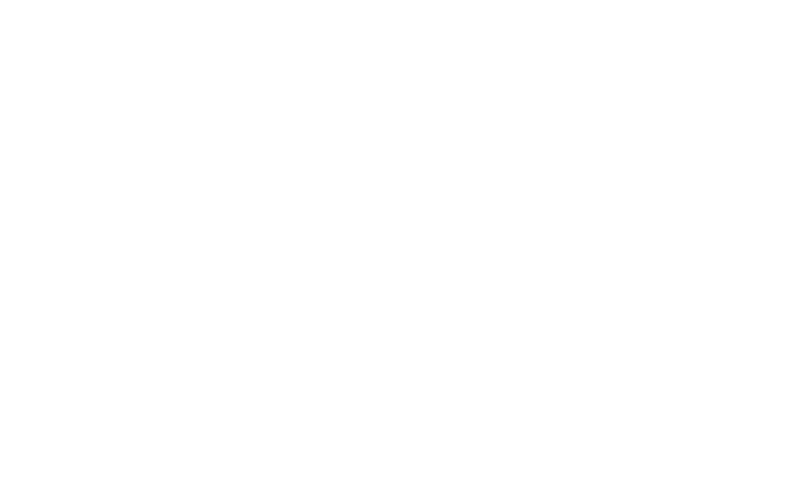
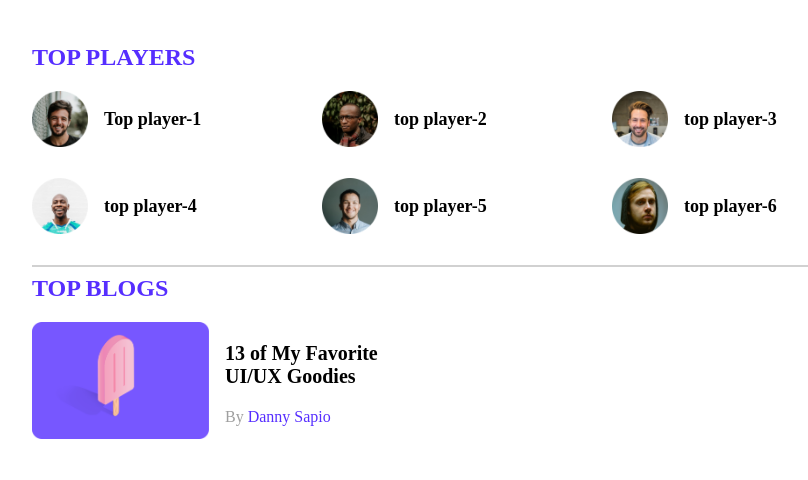
Before and after one commit to aalnoman2042/leader-board, a plain HTML site: page index.html in a window 1280 px wide. Shown: the whole page, without its empty margins (173-981 px from the left). Drawn offline with Linux system fonts and the light colour scheme.

Commit message:
half done

```diff
--- a/index.html
+++ b/index.html
@@ -5,8 +5,62 @@
     <meta http-equiv="X-UA-Compatible" content="IE=edge">
     <meta name="viewport" content="width=device-width, initial-scale=1.0">
     <title>Document</title>
+    <link rel="stylesheet" href="styles.css">
 </head>
 <body>
+    <!-- header start -->
+    <header>
 
+    </header>
+    <!-- header end -->
+    <main>
+        <!-- top playeer and top blog -->
+        <section class="container">
+
+            <div class="top-players ">
+                <h2 class="section-title">TOP PLAYERS</h2>
+                <div class="players">
+                    <div class="player">
+                        <img src="images/players/player-1.png" alt="">
+                        <h3 class="player-name">Top player-1</h3>
+                    </div>
+                    <div class="player">
+                        <img src="images/players/player-2.png" alt="">
+                        <h3 class="player-name" clas>top player-2</h3>
+                    </div>
+                    <div class="player">
+                        <img src="images/players/player-3.png" alt="">
+                        <h3 class="player-name">top player-3</h3>
+                    </div>
+                    <div class="player">
+                        <img src="images/players/player-4.png" alt="">
+                        <h3 class="player-name">top player-4</h3>
+                    </div>
+                    <div class="player">
+                        <img src="images/players/player-5.png" alt="">
+                        <h3 class="player-name">top player-5</h3>
+                    </div>
+                    <div class="player">
+                        <img src="images/players/player-6.png" alt="">
+                        <h3 class="player-name">top player-6</h3>
+                    </div>
+                </div>
+            </div>
+            <hr>
+            <div class="top-blogs">
+                <h2 class="section-title" >TOP BLOGS</h2>
+                <article class="blog">
+                    <div class="thumbnail">
+                        <img src="images/blogs/blog-1.png" alt="">
+
+                    </div>
+                    <div class="blog-info">
+                        <h3 class="blog-title">13 of My Favorite <br> UI/UX Goodies</h3>
+                        <p class="blog-author">By <a href="">Danny Sapio</a></p>
+                    </div>
+                </article>
+            </div>
+        </section>
+    </main>
 </body>
 </html>
--- a/styles.css
+++ b/styles.css
@@ -0,0 +1,71 @@
+/* font */
+@import url('https://fonts.googleapis.com/css2?family=Poppins:wght@500&display=swap');
+/* common styles */
+.body{
+    font-family: 'Poppins', sans-serif;
+    background-color:
+    #F3F1FF  ;
+}
+main{
+    display: flex;
+    justify-content: center;
+}
+.container{
+    background-color: white;
+    width: 870px;
+    padding: 33px ;
+}
+hr{
+    border: 1px solid #D1D1D1;
+
+}
+
+/* top players style */
+.section-title{
+    color:  #562EFF;
+    font-size: 24px;
+    margin-top: 3px;
+
+}
+.top-players{
+    margin-bottom: 30px;
+}
+.players{
+    display: grid;
+    grid-template-columns: repeat(3 , 1fr);
+    grid-row-gap: 30px ;
+
+}
+.player{
+    display: flex;
+    align-items: center;
+}
+.player img{
+    width: 56px;
+    height: 56px;
+}
+.player-name{
+    margin-left: 16px;
+    font-size: 18px;
+}
+/* ?top blog styles */
+.blog .thumbnail img{
+    width: 177px;
+height: 117px;
+margin-right: 16px;
+}
+.blog{
+    display: flex;
+}
+.blog-title{
+    font-size: 20px;
+}
+.blog-author{
+  font-size: 16px;
+color: #9F9F9F;
+}
+.blog-author a{
+    text-decoration: none;
+    font-size: 16px;
+    color: #562EFF;
+}
```
